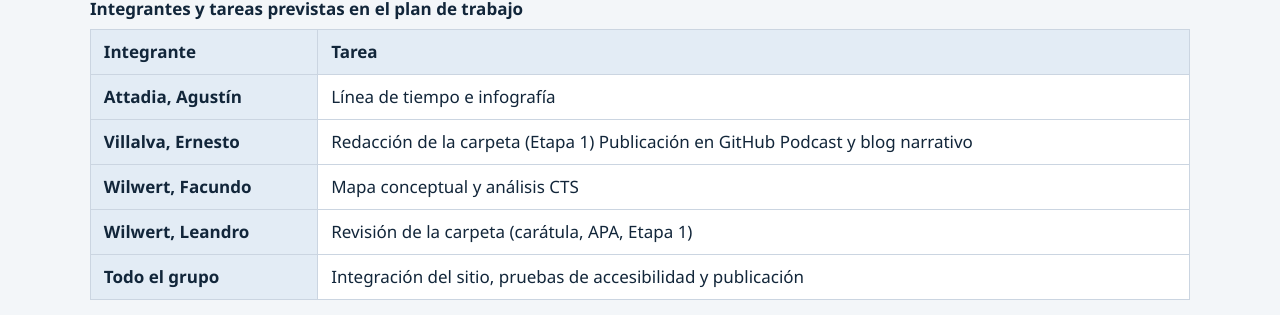
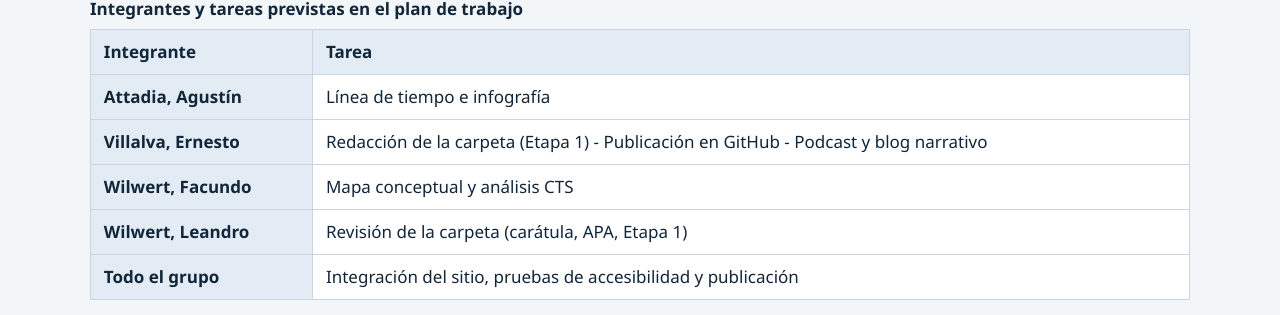
Before and after one commit to villalvaernesto/la-ciencia-que-no-se-ve, a plain HTML site: page acerca.html in a window 1280 px wide. Shown: the part 485-800 px from the top of the page. Drawn offline with Linux system fonts and the light colour scheme.

Commit message:
Nuevo cambio en acerca.html

```diff
--- a/acerca.html
+++ b/acerca.html
@@ -55,12 +55,9 @@
           <thead><tr><th scope="col">Integrante</th><th scope="col">Tarea</th></tr></thead>
           <tbody>
             <tr><th scope="row">Attadia, Agustín</th><td>Línea de tiempo e infografía</td></tr>
-            <tr><th scope="row">Villalva, Ernesto</th><td>Redacción de la carpeta (Etapa 1)
-              Publicación en GitHub
-              Podcast y blog narrativo</td></tr>
+            <tr><th scope="row">Villalva, Ernesto</th><td>Redacción de la carpeta (Etapa 1) - Publicación en GitHub - Podcast y blog narrativo</td></tr>
             <tr><th scope="row">Wilwert, Facundo</th><td>Mapa conceptual y análisis CTS</td></tr>
-            <tr><th scope="row">Wilwert, Leandro</th><td>Revisión de la carpeta
-              (carátula, APA, Etapa 1)</td></tr>
+            <tr><th scope="row">Wilwert, Leandro</th><td>Revisión de la carpeta (carátula, APA, Etapa 1)</td></tr>
             <tr><th scope="row">Todo el grupo</th><td>Integración del sitio, pruebas de accesibilidad y publicación</td></tr>
           </tbody>
         </table>
```
